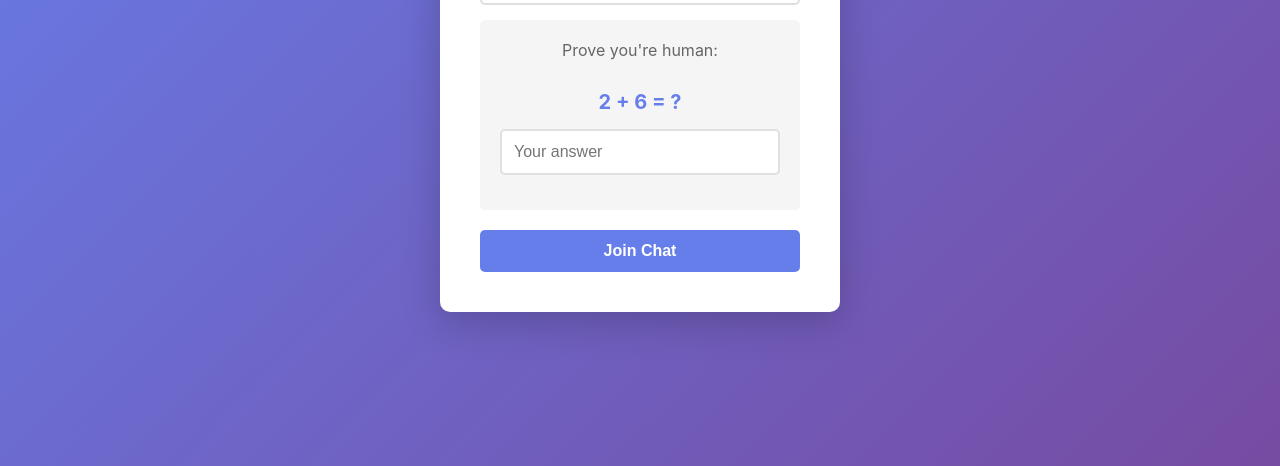
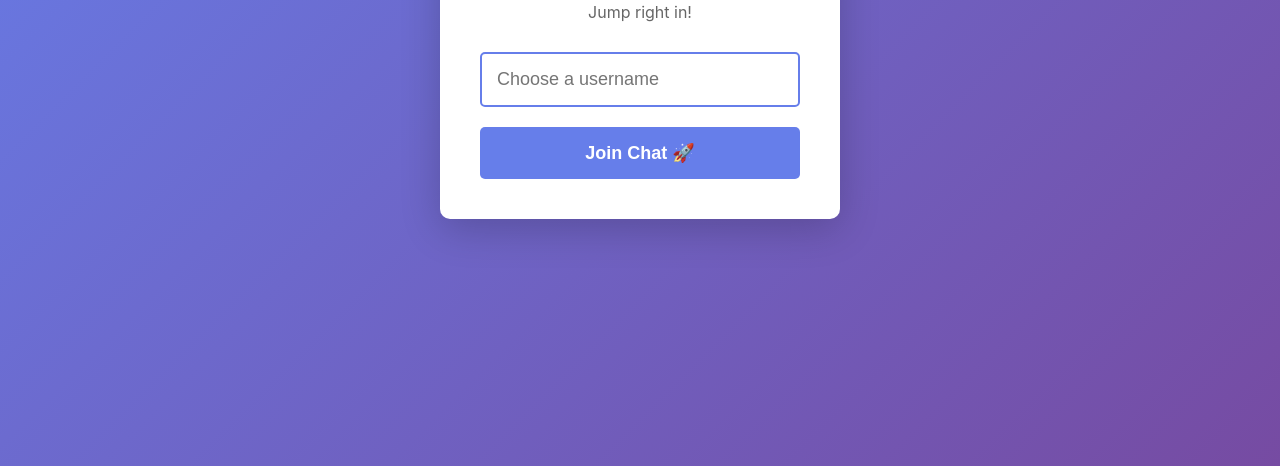
Before and after one commit to kKkhl12/global-chat, a plain HTML site: page index.html in a window 1280 px wide. Shown: the part 334-800 px from the top of the page. Drawn offline with Linux system fonts and the light colour scheme.

Commit message:
Update index.html

```diff
--- a/index.html
+++ b/index.html
@@ -26,106 +26,45 @@
     p { color: #666; margin-bottom: 30px; text-align: center; }
     input {
       width: 100%;
-      padding: 12px;
-      margin-bottom: 15px;
+      padding: 15px;
+      margin-bottom: 20px;
       border: 2px solid #e0e0e0;
       border-radius: 5px;
-      font-size: 16px;
+      font-size: 18px;
     }
     input:focus { outline: none; border-color: #667eea; }
-    .captcha-box {
-      background: #f5f5f5;
-      padding: 20px;
-      border-radius: 5px;
-      margin-bottom: 20px;
-      text-align: center;
-    }
-    #captcha-question {
-      font-size: 20px;
-      font-weight: bold;
-      color: #667eea;
-      margin: 15px 0;
-    }
     button {
       width: 100%;
-      padding: 12px;
+      padding: 15px;
       background: #667eea;
       color: white;
       border: none;
       border-radius: 5px;
-      font-size: 16px;
+      font-size: 18px;
       font-weight: bold;
       cursor: pointer;
     }
     button:hover { background: #5568d3; }
-    #error-message {
-      color: #e74c3c;
-      margin-top: 15px;
-      display: none;
-      text-align: center;
-    }
   </style>
 </head>
 <body>
   <div class="login-box">
     <h1>🌍 Global Chat</h1>
-    <p>Join the conversation!</p>
+    <p>Jump right in!</p>
 
     <form id="loginForm">
-      <input type="text" id="username" placeholder="Choose a username" required maxlength="20">
-
-      <div class="captcha-box">
-        <p>Prove you're human:</p>
-        <div id="captcha-question"></div>
-        <input type="number" id="captcha-answer" placeholder="Your answer" required>
-      </div>
-
-      <button type="submit">Join Chat</button>
+      <input type="text" id="username" placeholder="Choose a username" required maxlength="20" autofocus>
+      <button type="submit">Join Chat 🚀</button>
     </form>
-
-    <div id="error-message"></div>
   </div>
 
   <script>
-    let captchaAnswer;
-
-    function generateCaptcha() {
-      const num1 = Math.floor(Math.random() * 10) + 1;
-      const num2 = Math.floor(Math.random() * 10) + 1;
-      captchaAnswer = num1 + num2;
-      document.getElementById('captcha-question').textContent = `${num1} + ${num2} = ?`;
-    }
-
-    generateCaptcha();
-
-    document.getElementById('loginForm').addEventListener('submit', async (e) => {
+    document.getElementById('loginForm').addEventListener('submit', (e) => {
       e.preventDefault();
-
       const username = document.getElementById('username').value.trim();
-      const answer = document.getElementById('captcha-answer').value;
-      const errorDiv = document.getElementById('error-message');
-
-      try {
-        const response = await fetch('/api/verify-captcha', {
-          method: 'POST',
-          headers: { 'Content-Type': 'application/json' },
-          body: JSON.stringify({ answer, expected: captchaAnswer })
-        });
-
-        const result = await response.json();
-
-        if (result.success) {
-          sessionStorage.setItem('username', username);
-          window.location.href = '/public/chat.html';
-        } else {
-          errorDiv.textContent = '❌ Wrong answer! Try again.';
-          errorDiv.style.display = 'block';
-          generateCaptcha();
-          document.getElementById('captcha-answer').value = '';
-        }
-      } catch (error) {
-        errorDiv.textContent = '❌ Connection error';
-        errorDiv.style.display = 'block';
+      if (username) {
+        sessionStorage.setItem('username', username);
+        window.location.href = '/public/chat.html';
       }
     });
   </script>
```
